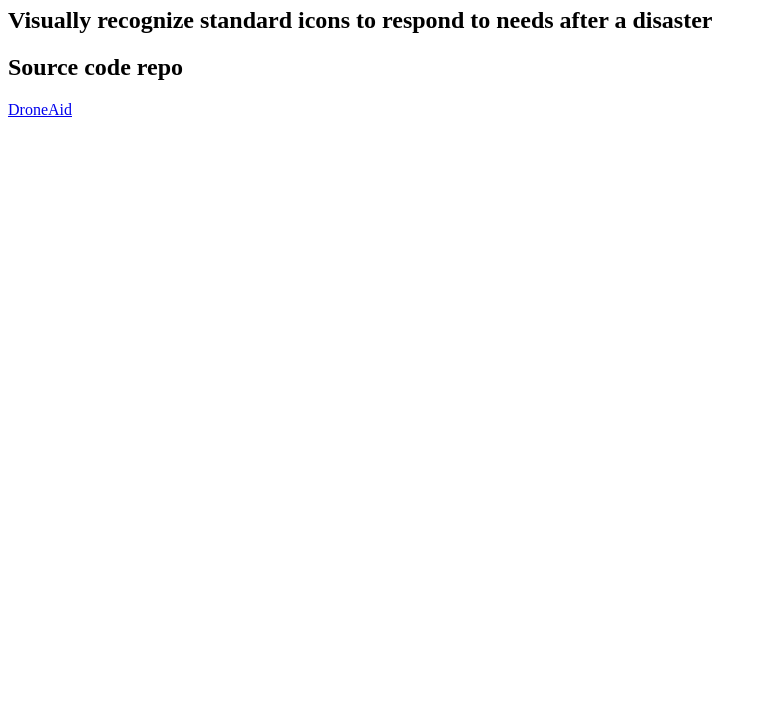
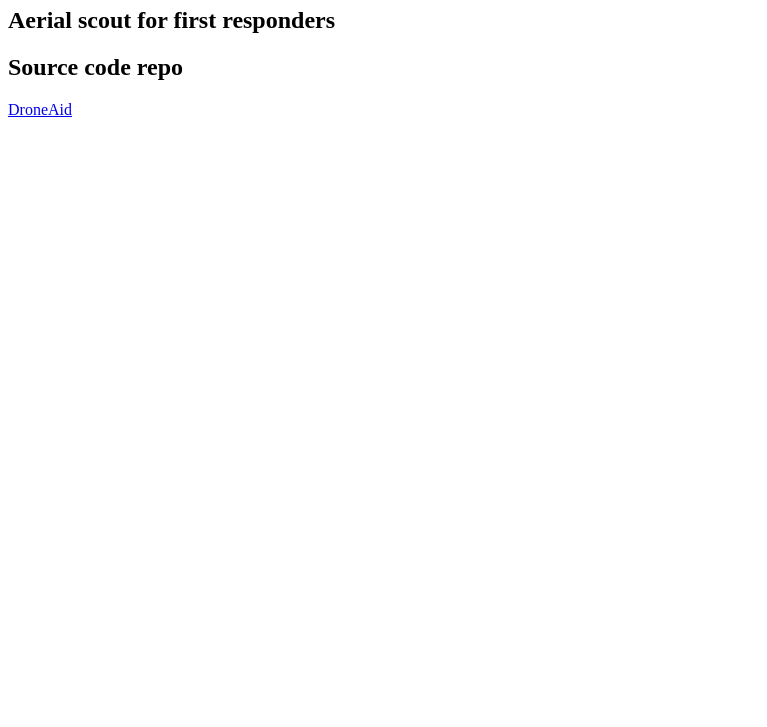
Before and after one commit to Call-for-Code/DroneAid, a plain HTML site: page docs/index.html in a window 1280 px wide. Shown: the part 73-800 px from the top of the page, without its empty margins (0-767 px from the left). Drawn offline with Linux system fonts and the light colour scheme.

```diff
--- a/docs/index.html
+++ b/docs/index.html
@@ -28,11 +28,12 @@
 
 <body>
   <h1>DroneAid</h1>
-  <h2>Visually recognize standard icons to respond to needs after a disaster</h2>
+  <h2>Aerial scout for first responders</h2>
 
   <h2>Source code repo</h2>
   <p><a href="https://github.com/Code-and-Response/DroneAid">DroneAid</a></p>
 
+
   <script src="js/scripts.js"></script>
 </body>
 </html>
```
